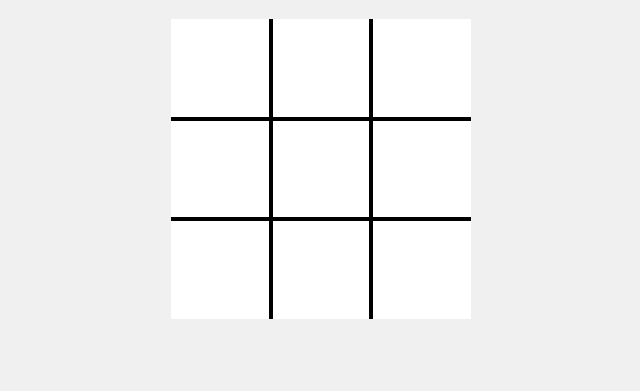
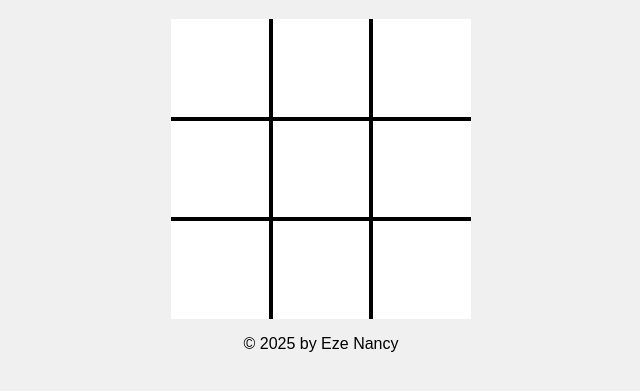
Before and after one commit to judithonyinyechi558-rgb/tic-tac-toe, a plain HTML site: page index.html in a window 1280 px wide. Shown: the part 61-452 px from the top of the page, without its empty margins (319-959 px from the left). Drawn offline with Linux system fonts and the light colour scheme; a web font is replaced by a local one.

Commit message:
Update index.html

```diff
--- a/index.html
+++ b/index.html
@@ -22,7 +22,7 @@
         <div class="cell" id="cell7"></div>
         <div class="cell" id="cell8"></div>
     </div>
-    <p id="status"></p>
+    <p id="status">&copy; 2025 by Eze Nancy</p>
 
     </body>
 </html>
```
